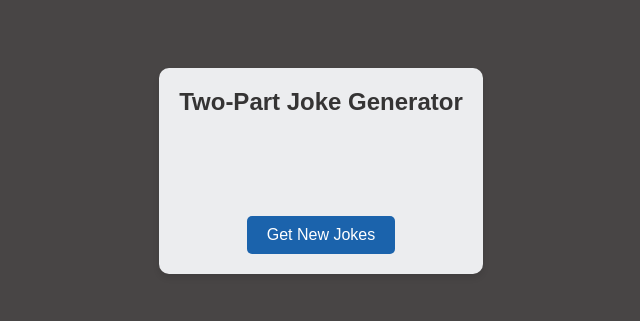
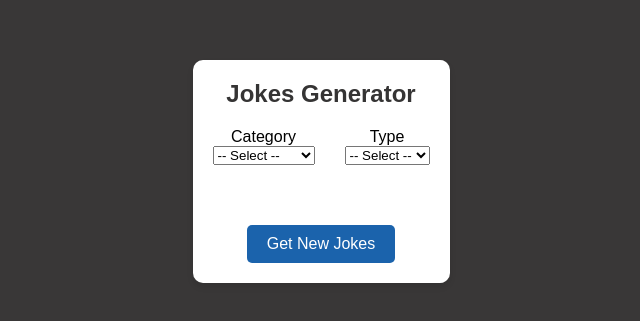
Before and after one commit to prabhakar37/jokes-genereator-React, a React (Vite) app: page / in a window 1280 px wide. Shown: the part 229-550 px from the top of the page, without its empty margins (319-959 px from the left). Built offline with nearby package versions, Linux system fonts and the light colour scheme.

Commit message:
feat: add filter jokes category functionality.

```diff
--- a/components/SelectOption.jsx
+++ b/components/SelectOption.jsx
@@ -1,22 +1,14 @@
 import React from "react";
 
-function SelectOption() {
+function SelectOption({jokeCategoryFunc, jokeTypeFunc}) {
+
   return (
     <>
       <div className="filters">
-
         <div className="category-box">
           <label htmlFor="category">Category</label>
-          <select
-            name="categoryy"
-            id="category"
-            onChange={(e) => {
-              categoryFunc(e);
-            }}
-          >
-            <option value="" name="coc">
-              -- Select --
-            </option>
+          <select name="category" id="category" onChange={(e) => {jokeCategoryFunc(e);}}>
+            <option value="">-- Select --</option>
             <option value="misc">Misc</option>
             <option value="programming">Programming</option>
             <option value="dark">Dark</option>
@@ -28,35 +20,10 @@ function SelectOption() {
 
         <div className="type-box">
           <label htmlFor="type">Type</label>
-          <select
-            name="type"
-            id="type"
-            onChange={(e) => {
-              typeFunc(e);
-            }}
-          >
+          <select name="type" id="type" onChange={(e) => { jokeTypeFunc(e);}}>
             <option value="">-- Select --</option>
             <option value="single">Single</option>
             <option value="two part">Two Part</option>
-          </select>
-        </div>
-
-        <div className="flags-box">
-          <label htmlFor="flags">Flags</label>
-          <select
-            name="flags"
-            id="flags"
-            onChange={(e) => {
-              selectFunc(e);
-            }}
-          >
-            <option value="">-- Select --</option>
-            <option value="nsfw">NSFW</option>
-            <option value="religious">Religious</option>
-            <option value="polatical">Polatical</option>
-            <option value="racist">Racist</option>
-            <option value="sexist">Sexist</option>
-            <option value="explicit">Explicit</option>
           </select>
         </div>
 
--- a/src/App.jsx
+++ b/src/App.jsx
@@ -1,48 +1,56 @@
 import { useState } from "react";
 import Button from "../components/Button";
+import SelectOption from "../components/SelectOption";
 
 
 function App() {
 
+  // for filter jokes
+  const [category, setCategory] = useState("");
+  const [type, setType] = useState("");
+
+  // for display jokes
   const [jokeSetup, setJokeSetup] = useState("");
-  const [jokeDelivery, setJokeDelivery] = useState("");
+  const [jokePunchline, setJokePunchline] = useState("");
+  const [jokeSingle, setJokeSingle] = useState("");
+
 
   function fetchData() {
-    fetch("https://v2.jokeapi.dev/joke/Dark?type=twopart")
-      .then((res) => res.json())
-      .then((data) => {
+    fetch(`https://v2.jokeapi.dev/joke/${category}?type=${type}`)
+        .then(res => res.json())
+        .then((data)=>{
+          console.log(category);
+          console.log(type);
 
-        setJokeSetup(data.setup);
-        setJokeDelivery(data.delivery)
-      });
+          // console.log(data);
+
+            setJokeSingle(data.joke);
+            setJokeSetup(data.setup);
+            setJokePunchline(data.delivery);
+        })
   }
-  // fetchData()
 
-  console.log(jokeSetup);
-  console.log("1");
+  // select options functionality
+    function categoryFunc(e){
+      setCategory(e.target.value);
+    }
+    function typeFunc(e){
+      setType(e.target.value);
+    }
 
 
   return (
     <div>
       <div className="joke-container">
-          <h1>Two-Part Joke Generator</h1>
+          <h1>Jokes Generator</h1>
 
-
-            {/* <label htmlFor="fruits">Choose a fruit:</label>
-                <select id="fruits" name="fruits">
-                    <option value="">-- Select --</option>
-                    <option value="apple">Apple</option>
-                    <option value="banana">Banana</option>
-                    <option value="orange">Orange</option>
-                    <option value="grape">Grape</option>
-                </select> */}
-
-
+          <SelectOption jokeCategoryFunc = {categoryFunc} jokeTypeFunc = {typeFunc}/>
 
           <div className="joke">
             <p id="setup">{jokeSetup}</p>
+            <p id="single-jokes">{jokeSingle}</p>
           </div>
-          <div className="punchline" id="punchline">{jokeDelivery}</div>
+          <div className="punchline" id="punchline">{jokePunchline}</div>
           <Button clickFunction = {fetchData}/>
         </div>
     </div>
--- a/src/styles/global.css
+++ b/src/styles/global.css
@@ -10,13 +10,13 @@ body {
     justify-content: center;
     align-items: center;
     height: 100vh;
-    background-color: rgb(72, 69, 69);
+    background-color: #393737;
     margin: 0;
 }
 
 
 .joke-container {
-    background-color: #ecedef;
+    background-color: white;
     padding: 20px;
     border-radius: 10px;
     box-shadow: 0 4px 6px rgba(0, 0, 0, 0.1);
@@ -31,11 +31,25 @@ h1 {
     color: #353434;
 }
 
+/* select option */
+
+.filters{
+    display: flex;
+    justify-content: center;
+    gap: 30px;
+    margin-bottom: 40px;
+}
+.category-box, .type-box{
+    display: flex;
+    flex-direction: column;
+}
+
+
 .joke {
     font-size: 18px;
     margin-bottom: 20px;
     color: #555;
-    padding: 10px 0;
+    /* padding: 10px 0; */
     border-radius: 8px;
 
 }
@@ -46,13 +60,19 @@ h1 {
     color: red;
 }
 
+#single-jokes{
+    font-size: 18px;
+    font-weight: bold;
+    color:rgb(102, 16, 194);
+
+}
+
 .punchline {
     font-size: 18px;
     font-weight: bold;
     color: green;
-    padding: 10px 0;
+    /* padding: 10px 0; */
     border-radius: 8px;
-
 }
 
 button {
```
